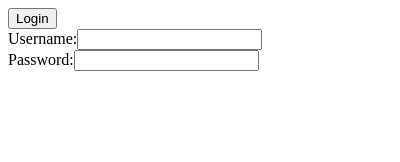
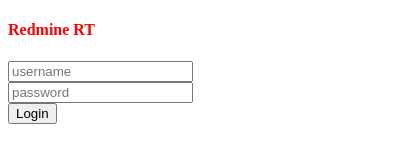
Before and after one commit to MayamaTakeshi/redmine_rt_webextension, a browser extension: page popup/main.html in a window 400 px wide. Drawn offline with Linux system fonts and the light colour scheme.

Commit message:
Preserving work so far

```diff
--- a/popup/main.html
+++ b/popup/main.html
@@ -6,22 +6,21 @@
 	</head>
 
 	<body>
-		<div id="login-form">
-			<button type="button" id="login">Login</button>
-		</div>
-
 		<div class="panel">
+			<h4 style="color:red">Redmine RT<h4>
 			<div class="panel-section panel-section-formElements">
 				<div class="panel-formElements-item">
-					<label for="username">Username:</label><input id="username" type="text">
+					<input class="browser-style" placeholder="username" type="text" id="name01"/>
 				</div>
 				<div class="panel-formElements-item">
-					<label for="password">Password:</label><input id="password" type="password">
+					<input class="browser-style" placeholder="password" type="password" id="pass01"/>
+				</div>
+				<div class="panel-formElements-item">
+					<button class="browser-style" type="button" id="login">Login</button>
 				</div>
 			</div>
 		</div>
 
  		<script src="main.js"></script>
 	</body>
-
 </html>
--- a/popup/main.js
+++ b/popup/main.js
@@ -1,3 +1,9 @@
+
+console.log("popup/main.js");
+browser.runtime.getBackgroundPage().then((page) => {
+	console.log("get_state got");
+	console.dir(page.get_state());
+});
 
 document.getElementById("login").addEventListener('click', function(e) {
 	console.log("login clicked");
```
Also changed, not shown: background/background.js (+8 -10 lines), manifest.json.
